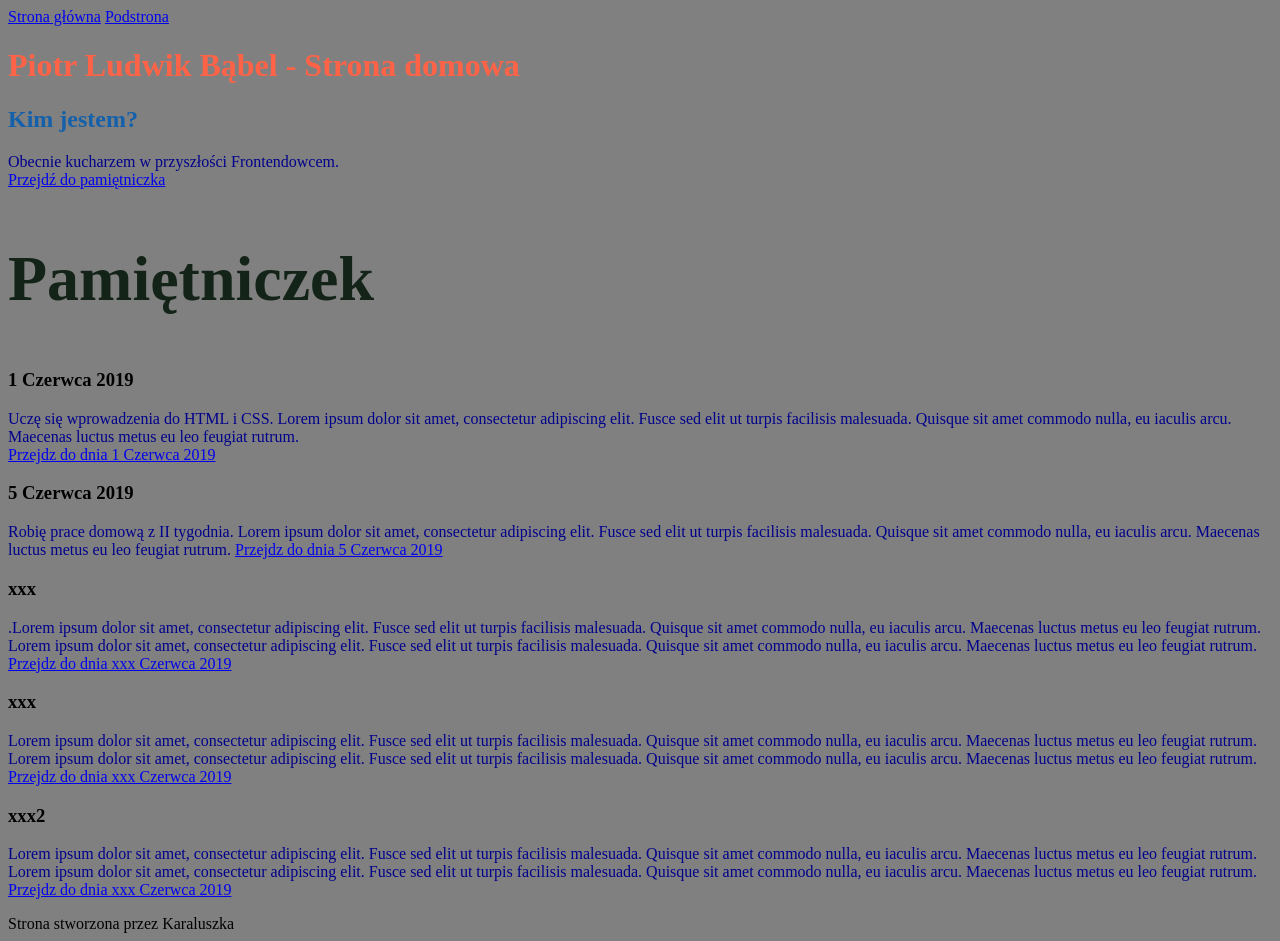
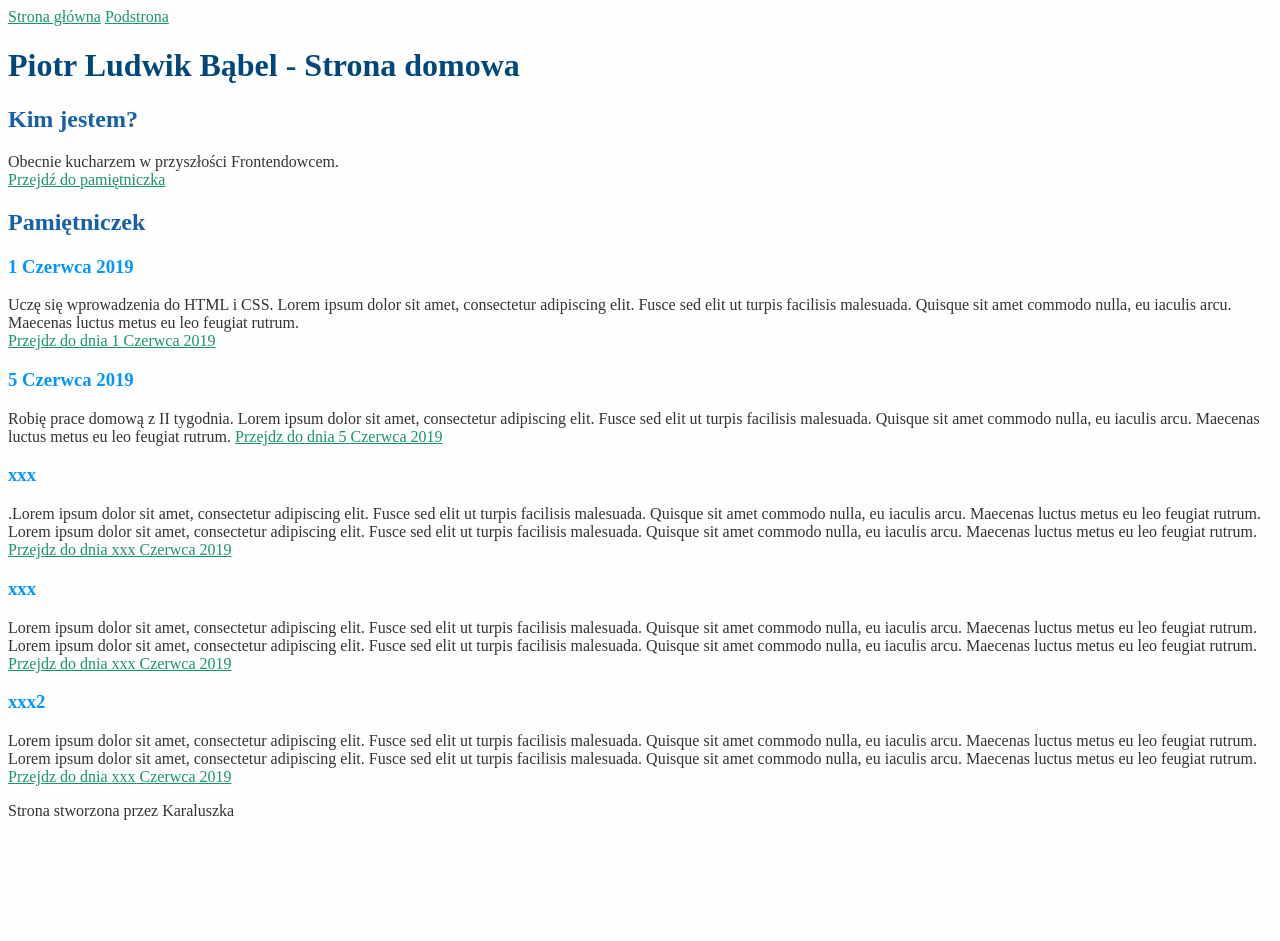
Before and after one commit to Piobab2/homepage, a plain HTML site: page index.html in a window 1280 px wide. After the commit the page ends 828 px from the top, so only its background shows below. Drawn offline with Linux system fonts and the light colour scheme.

Commit message:
color change

```diff
--- a/index.html
+++ b/index.html
@@ -11,53 +11,53 @@
 
 <body>
 	<header>
-		<a href="index.html">Strona główna</a>
-		<a href="Podstrony/podstrona.html">Podstrona</a>
+		<a class="link" href="index.html">Strona główna</a>
+		<a class="link" href="Podstrony/podstrona.html">Podstrona</a>
 	</header>
-	<main>
-		<header>
-			<h1 class="mainHeader">
+	<main class="main">
+		<header class="header">
+			<h1 class="heading">
 				Piotr Ludwik Bąbel - Strona domowa
 			</h1>
 		</header>
 		<section>
 			<h2 class="sectionHeader">Kim jestem?</h2>
-			<p>
+			<p class="paragraph">
 				Obecnie kucharzem w przyszłości Frontendowcem.
 				<br>
-				<a href="#pamietniczek">Przejdź do pamiętniczka</a>
+				<a class="link"href="#pamietniczek">Przejdź do pamiętniczka</a>
 			</p>
 		</section>
 
 		<section id="pamietniczek">
 			<h2 class="diaryHeader">Pamiętniczek</h2>
 			<section>
-				<h3>1 Czerwca 2019</h3>
+				<h3 class="thirdHeader">1 Czerwca 2019</h3>
 				<p>
 					Uczę się wprowadzenia do HTML i CSS. Lorem ipsum dolor sit amet, consectetur adipiscing elit. Fusce
 					sed elit
 					ut turpis facilisis malesuada. Quisque sit amet commodo nulla, eu iaculis arcu. Maecenas luctus
 					metus eu leo
 					feugiat rutrum.<br>
-					<a href="Podstrony/podstrona.html">Przejdz do dnia 1 Czerwca 2019</a>
+					<a class="link" href="Podstrony/podstrona.html">Przejdz do dnia 1 Czerwca 2019</a>
 				</p>
 			</section>
 
-			<section>
-				<h3>5 Czerwca 2019</h3>
-				<p>
+			<section id="wpis-szkolenie">
+				<h3 class="thirdHeader">5 Czerwca 2019</h3>
+				<p class="paragraph">
 					Robię prace domową z II tygodnia. Lorem ipsum dolor sit amet, consectetur adipiscing elit. Fusce sed
 					elit ut
 					turpis facilisis malesuada. Quisque sit amet commodo nulla, eu iaculis arcu. Maecenas luctus metus
 					eu leo
 					feugiat rutrum.
-					<a href="Podstrony/podstrona2.html">Przejdz do dnia 5 Czerwca 2019</a>
+					<a class="link" href="Podstrony/podstrona2.html">Przejdz do dnia 5 Czerwca 2019</a>
 				</p>
 			</section>
 
-			<section>
-				<h3>xxx</h3>
-				<p>
+			<section id="nagrywam-szkolenie">
+				<h3 class="thirdHeader">xxx</h3>
+				<p class="paragraph">
 					.Lorem ipsum dolor sit amet, consectetur adipiscing elit. Fusce sed elit ut turpis facilisis
 					malesuada.
 					Quisque sit amet commodo nulla, eu iaculis arcu. Maecenas luctus metus eu leo feugiat rutrum. Lorem
@@ -65,13 +65,13 @@
 					dolor sit amet, consectetur adipiscing elit. Fusce sed elit ut turpis facilisis malesuada. Quisque
 					sit amet
 					commodo nulla, eu iaculis arcu. Maecenas luctus metus eu leo feugiat rutrum.
-					<a href="Podstrony/podstrona3.html">Przejdz do dnia xxx Czerwca 2019</a>
+					<a class="link" href="Podstrony/podstrona3.html">Przejdz do dnia xxx Czerwca 2019</a>
 				</p>
 			</section>
 
 			<section>
-				<h3>xxx</h3>
-				<p>
+				<h3 class="thirdHeader">xxx</h3>
+				<p class="paragraph">
 					Lorem ipsum dolor sit amet, consectetur adipiscing elit. Fusce sed elit ut turpis facilisis
 					malesuada. Quisque
 					sit amet commodo nulla, eu iaculis arcu. Maecenas luctus metus eu leo feugiat rutrum. Lorem ipsum
@@ -79,12 +79,12 @@
 					amet, consectetur adipiscing elit. Fusce sed elit ut turpis facilisis malesuada. Quisque sit amet
 					commodo
 					nulla, eu iaculis arcu. Maecenas luctus metus eu leo feugiat rutrum.
-					<a href="Podstrony/podstrona4.html">Przejdz do dnia xxx Czerwca 2019</a>
+					<a class="link" href="Podstrony/podstrona4.html">Przejdz do dnia xxx Czerwca 2019</a>
 				</p>
 			</section>
 			<section>
-				<h3>xxx2</h3>
-				<p>
+				<h3 class="thirdHeader">xxx2</h3>
+				<p class="paragraph">
 					Lorem ipsum dolor sit amet, consectetur adipiscing elit. Fusce sed elit ut turpis facilisis
 					malesuada. Quisque
 					sit amet commodo nulla, eu iaculis arcu. Maecenas luctus metus eu leo feugiat rutrum. Lorem ipsum
@@ -92,7 +92,7 @@
 					amet, consectetur adipiscing elit. Fusce sed elit ut turpis facilisis malesuada. Quisque sit amet
 					commodo
 					nulla, eu iaculis arcu. Maecenas luctus metus eu leo feugiat rutrum.
-					<a href="Podstrony/podstrona5.html">Przejdz do dnia xxx Czerwca 2019</a>
+					<a class="link" href="Podstrony/podstrona5.html">Przejdz do dnia xxx Czerwca 2019</a>
 				</p>
 			</section>
 
--- a/style.css
+++ b/style.css
@@ -1,20 +1,24 @@
 body {
-    background: grey;
+    background: #fefefe;
+    color: #333;
 }
 
-.mainHeader {
-    color: tomato;
+.sectionHeader, .diaryHeader {
+    color: #1460aa;
 }
 
-.sectionHeader {
-    color: #1460AA;
+.header {
+    color: yellow;
 }
 
-.diaryHeader {
-    color:#142318;
-    font-size: 64px;
+.heading {
+    color: #00487C;;
 }
 
-p {
-    color: darkblue;
+.thirdHeader{
+    color: #0496FF;
 }
+
+.link {
+    color: #1A936F;
+}
```
